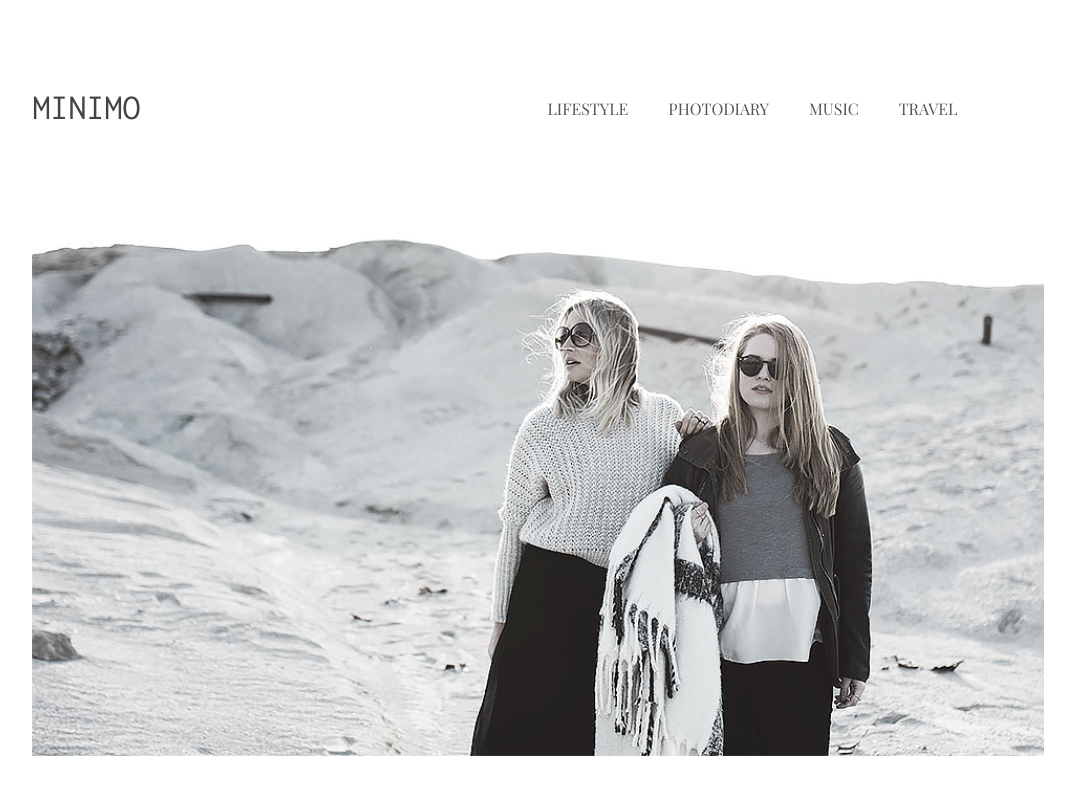
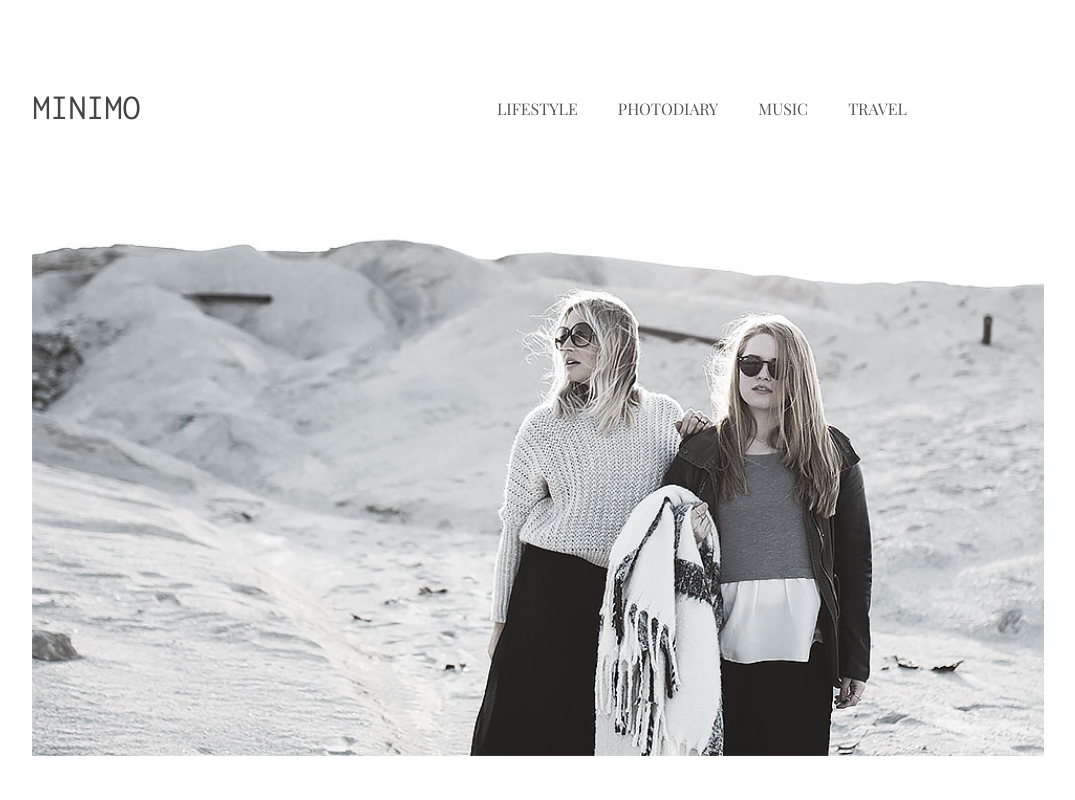
Before and after one commit to nijhoom/hw5-minimo, a plain HTML site: page index.html in a window 1280 px wide. Shown: the top 800 px of the page, without its empty margins (102-1177 px from the left). Drawn offline with nearby package versions, Linux system fonts and the light colour scheme.

Commit message:
Add files via upload

```diff
--- a/css/style.css
+++ b/css/style.css
@@ -33,10 +33,10 @@ font-family: 'Ubuntu', sans-serif;*/
 }
 
 .menu {
-	width:55%;
+	width:60%;
 	float:right;
 }
-.menu ul{ list-style: none; margin-top:30px;}
+.menu ul{ float:left; list-style: none; margin-top:30px;}
 .menu ul li{float:left; padding: 10px 10px; margin:0 10px;}
 .menu ul li a{font-family: 'Playfair Display', serif;text-decoration: none;
 color:#555555; text-transform: uppercase; }
```
